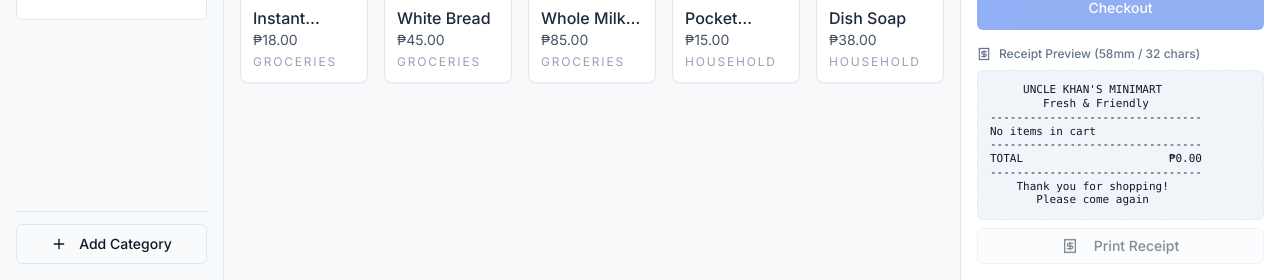
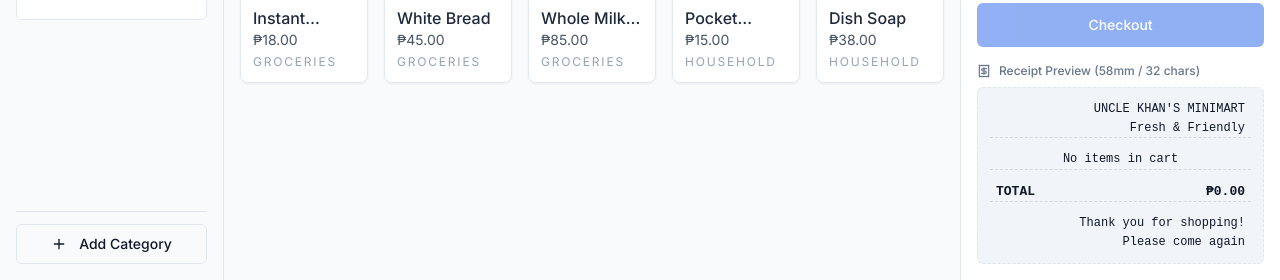
Before and after one commit to khankhanyb28-source/unclekhan-minimart-pos, a Next.js app: page / in a window 1280 px wide. Shown: the part 520-800 px from the top of the page. Built offline with nearby package versions, Linux system fonts and the light colour scheme; no server answers; the database is empty.

Commit message:
chore: improve receipt printing and preview; remove UI print buttons; structured preview component

```diff
--- a/app/checkout/page.tsx
+++ b/app/checkout/page.tsx
@@ -35,7 +35,7 @@ export default function CheckoutPage() {
       receiptNumber,
       timestamp,
     }).join("\n")
-    printReceipt(receiptText)
+    printReceipt(receiptText, { suppressFallbackToast: true })
     router.push("/success")
   }
 
--- a/app/components/cart-sidebar.tsx
+++ b/app/components/cart-sidebar.tsx
@@ -7,6 +7,7 @@ import { cn } from "@/lib/utils"
 import { useCart } from "../context/cart-context"
 import { buildReceiptLines } from "../lib/receipt"
 import { printReceipt } from "../lib/print-receipt"
+import ReceiptPreview from "./receipt-preview"
 
 export default function CartSidebar() {
   const { cart, removeFromCart, updateQuantity, cartTotal, itemCount, cartFlash, openCheckout, clearCart } = useCart()
@@ -128,20 +129,9 @@ export default function CartSidebar() {
             <Receipt className="h-3.5 w-3.5" />
             Receipt Preview (58mm / 32 chars)
           </div>
-          <pre className="max-h-48 overflow-auto whitespace-pre rounded-md border border-dashed bg-muted p-3 font-mono text-[11px] leading-tight text-foreground">
-            {receiptText}
-          </pre>
-          <Button
-            type="button"
-            variant="outline"
-            size="sm"
-            className="mt-2 w-full"
-            disabled={cart.length === 0}
-            onClick={handlePrintPreview}
-          >
-            <Receipt className="mr-2 h-3.5 w-3.5" />
-            Print Receipt
-          </Button>
+          <div className="max-h-48 overflow-auto rounded-md border border-dashed bg-muted p-3 text-foreground">
+            <ReceiptPreview lines={receiptLines} />
+          </div>
         </div>
       </div>
     </div>
--- a/app/components/checkout-dialog.tsx
+++ b/app/components/checkout-dialog.tsx
@@ -20,6 +20,7 @@ import { cn } from "@/lib/utils"
 import { useCart } from "../context/cart-context"
 import { buildReceiptLines } from "../lib/receipt"
 import { printReceipt } from "../lib/print-receipt"
+import ReceiptPreview from "./receipt-preview"
 import { createReceiptNumber, saveTransaction } from "../lib/transaction"
 
 const QUICK_CASH = [20, 50, 100, 200, 500, 1000]
@@ -75,7 +76,7 @@ export default function CheckoutDialog() {
       receiptNumber,
       timestamp,
     })
-    printReceipt(receiptText)
+    printReceipt(receiptText, { suppressFallbackToast: true })
     const changeMsg = isCash && changeDue > 0 ? ` Change due: ₱${changeDue.toFixed(2)}.` : ""
     toast.success("Transaction complete", {
       description: `Receipt sent to printer via ${paymentLabel}.${changeMsg}`,
@@ -204,25 +205,24 @@ export default function CheckoutDialog() {
               <ReceiptIcon className="h-4 w-4" />
               Receipt Preview (58mm / 32 chars)
             </div>
-            <pre className="flex-1 overflow-auto whitespace-pre rounded-md border border-dashed border-slate-300 bg-white p-4 font-mono text-[11px] leading-tight text-slate-800 print-hidden">
-              {receiptText}
-            </pre>
+            <div className="flex-1 overflow-auto rounded-md border border-dashed border-slate-300 bg-white p-4 text-slate-800 print-hidden">
+              <ReceiptPreview lines={buildReceiptLines(cart, cartTotal, {
+                paymentLabel,
+                cashReceived: isCash ? received : undefined,
+                changeDue: changeDue >= 0 ? changeDue : undefined,
+                receiptNumber,
+                timestamp: new Date().toLocaleString(),
+              })} />
+            </div>
             <div className="mt-4 flex flex-col gap-2 print-hidden">
-              <Button
-                type="button"
-                variant="outline"
-                className="w-full"
-                disabled={cart.length === 0}
-                onClick={handlePrintOnly}
-              >
-                <ReceiptIcon className="mr-2 h-4 w-4" />
-                Print Receipt
-              </Button>
               <Button
                 className="w-full bg-blue-600 text-white hover:bg-blue-700"
                 size="lg"
                 disabled={!canConfirm}
-                onClick={handleConfirm}
+                onClick={() => {
+                  // suppress fallback toast because printing is part of the confirmed flow
+                  handleConfirm()
+                }}
               >
                 <CheckCircle2 className="mr-2 h-4 w-4" />
                 Confirm &amp; Complete
--- /dev/null
+++ b/app/components/receipt-preview.tsx
@@ -0,0 +1,39 @@
+"use client"
+
+import React from "react"
+
+type Props = {
+  lines: string[]
+}
+
+export default function ReceiptPreview({ lines }: Props) {
+  return (
+    <div className="receipt-preview thermal-receipt">
+      {lines.map((line, idx) => {
+        if (/^[-]{3,}$/.test(line.trim())) {
+          return (
+            <div key={idx} className="receipt-line divider">
+              {/* empty divider */}
+            </div>
+          )
+        }
+
+        const match = line.match(/^(.*?)\s{2,}(.*?)$/)
+        if (match) {
+          return (
+            <div key={idx} className={`receipt-line ${/^\s*TOTAL\b|^\s*CHANGE\b|^\s*PAYMENT\b/i.test(match[1]) ? "total" : ""}`}>
+              <span className="left">{match[1]}</span>
+              <span className="right">{match[2]}</span>
+            </div>
+          )
+        }
+
+        return (
+          <div key={idx} className={`receipt-line ${line.trim().length <= 32 ? "center" : ""}`}>
+            {line}
+          </div>
+        )
+      })}
+    </div>
+  )
+}
--- a/app/globals.css
+++ b/app/globals.css
@@ -147,6 +147,45 @@
     color: black;
   }
 
+  /* Structured receipt lines for better alignment */
+  .thermal-receipt .receipt-line {
+    display: flex;
+    justify-content: space-between;
+    align-items: center;
+    font-family: "Courier New", Courier, monospace;
+    font-size: 9pt;
+    line-height: 1.2;
+    padding: 0.5mm 2mm;
+    color: black;
+    word-break: break-word;
+  }
+
+  .thermal-receipt .receipt-line.center {
+    justify-content: center;
+    text-align: center;
+  }
+
+  .thermal-receipt .receipt-line.divider {
+    border-top: 1px dashed #000;
+    padding: 1mm 2mm;
+  }
+
+  .thermal-receipt .receipt-line .left {
+    flex: 1 1 auto;
+    text-align: left;
+  }
+
+  .thermal-receipt .receipt-line .right {
+    flex: 0 0 auto;
+    text-align: right;
+    margin-left: 6px;
+  }
+
+  .thermal-receipt .receipt-line.total {
+    font-weight: 700;
+    font-size: 10pt;
+  }
+
   .print-hidden {
     display: none !important;
   }
@@ -173,3 +212,46 @@
     font-size: 10pt;
   }
 }
+
+/* Screen preview styles for receipt preview (non-print) */
+.receipt-preview {
+  background: transparent;
+}
+
+.receipt-preview .receipt-line {
+  display: flex;
+  justify-content: space-between;
+  align-items: center;
+  font-family: "Courier New", Courier, monospace;
+  font-size: 12px;
+  line-height: 1.2;
+  padding: 2px 6px;
+  color: inherit;
+  word-break: break-word;
+}
+
+.receipt-preview .receipt-line.center {
+  justify-content: center;
+  text-align: center;
+}
+
+.receipt-preview .receipt-line.divider {
+  border-top: 1px dashed rgba(0,0,0,0.12);
+  padding: 6px 0;
+}
+
+.receipt-preview .receipt-line .left {
+  flex: 1 1 auto;
+  text-align: left;
+}
+
+.receipt-preview .receipt-line .right {
+  flex: 0 0 auto;
+  text-align: right;
+  margin-left: 6px;
+}
+
+.receipt-preview .receipt-line.total {
+  font-weight: 700;
+  font-size: 13px;
+}
--- a/app/lib/print-receipt.ts
+++ b/app/lib/print-receipt.ts
@@ -1,22 +1,27 @@
 import { toast } from "sonner"
 import { isLocalPrinterServiceSupported, printViaLocalService } from "./printer-service"
 
+export interface PrintOptions {
+  suppressFallbackToast?: boolean
+}
+
 /**
  * Try to send the receipt directly to a local printer service.
- * If the service is missing or returns an error, fall back to browser print.
+ * If the service is missing or returns an error, fall back to structured browser print.
  */
-export async function printReceipt(receiptText: string) {
+export async function printReceipt(receiptText: string, options?: PrintOptions) {
   if (isLocalPrinterServiceSupported()) {
     try {
       await printViaLocalService(receiptText)
-      toast.success("Receipt sent to local printer")
+      if (!options?.suppressFallbackToast) toast.success("Receipt sent to local printer")
       return
     } catch (error) {
       console.error("Local printer service failed:", error)
-      toast.error("Local printer unavailable. Falling back to browser print.")
+      if (!options?.suppressFallbackToast) toast.error("Local printer unavailable. Falling back to browser print.")
     }
   }
 
+  // Browser print fallback — build structured HTML for better alignment
   const existing = document.getElementById("thermal-receipt-print")
   existing?.remove()
 
@@ -25,9 +30,40 @@ export async function printReceipt(receiptText: string) {
   container.className = "print-receipt thermal-receipt"
   container.setAttribute("aria-hidden", "true")
 
-  const pre = document.createElement("pre")
-  pre.textContent = receiptText
-  container.appendChild(pre)
+  const lines = receiptText.split(/\r?\n/)
+  for (const line of lines) {
+    const el = document.createElement("div")
+    el.className = "receipt-line"
+
+    // Divider lines made of repeated '-' characters
+    if (/^[-]{3,}$/.test(line.trim())) {
+      el.classList.add("divider")
+      container.appendChild(el)
+      continue
+    }
+
+    // If the line contains two or more spaces, assume left/right columns
+    const match = line.match(/^(.*?)\s{2,}(.*?)$/)
+    if (match) {
+      const left = document.createElement("span")
+      left.className = "left"
+      left.textContent = match[1]
+      const right = document.createElement("span")
+      right.className = "right"
+      right.textContent = match[2]
+      el.appendChild(left)
+      el.appendChild(right)
+      // Mark totals for stronger emphasis
+      if (/^\s*TOTAL\b|^\s*CHANGE\b|^\s*PAYMENT\b/i.test(match[1])) el.classList.add("total")
+    } else {
+      // Center short lines (titles) if short enough
+      if (line.trim().length <= 32) el.classList.add("center")
+      el.textContent = line
+    }
+
+    container.appendChild(el)
+  }
+
   document.body.appendChild(container)
 
   const cleanup = () => container.remove()
--- a/app/success/page.tsx
+++ b/app/success/page.tsx
@@ -8,6 +8,7 @@ import { Button } from "@/components/ui/button"
 import { useCart } from "../context/cart-context"
 import { buildReceiptLines } from "../lib/receipt"
 import { printReceipt } from "../lib/print-receipt"
+import ReceiptPreview from "../components/receipt-preview"
 import { clearTransaction, loadTransaction, type CompletedTransaction } from "../lib/transaction"
 
 export default function SuccessPage() {
@@ -28,7 +29,7 @@ export default function SuccessPage() {
     }
   }, [displayItems.length, router])
 
-  const receiptText = useMemo(
+  const receiptLines = useMemo(
     () =>
       buildReceiptLines(displayItems, displayTotal, {
         paymentLabel: transaction?.paymentLabel,
@@ -36,9 +37,11 @@ export default function SuccessPage() {
         changeDue: transaction?.changeDue,
         receiptNumber: transaction?.receiptNumber,
         timestamp: transaction?.timestamp ?? new Date().toLocaleString(),
-      }).join("\n"),
+      }),
     [displayItems, displayTotal, transaction],
   )
+
+  const receiptText = receiptLines.join("\n")
 
   const handleBackToPOS = () => {
     clearCart()
@@ -47,7 +50,7 @@ export default function SuccessPage() {
   }
 
   const handlePrint = () => {
-    printReceipt(receiptText)
+    printReceipt(receiptText, { suppressFallbackToast: true })
   }
 
   if (displayItems.length === 0) {
@@ -66,13 +69,11 @@ export default function SuccessPage() {
         <h1 className="mb-2 text-center text-2xl font-bold">Payment Successful</h1>
         <p className="mb-6 text-center text-muted-foreground">Thank you for your purchase!</p>
 
-        <pre className="whitespace-pre font-mono text-[11px] leading-tight text-slate-800">{receiptText}</pre>
+        <div className="whitespace-pre font-mono text-[11px] leading-tight text-slate-800">
+          <ReceiptPreview lines={receiptLines} />
+        </div>
 
         <div className="mt-6 flex flex-col gap-3 print:hidden">
-          <Button onClick={handlePrint} variant="outline" className="w-full">
-            <Printer className="mr-2 h-4 w-4" />
-            Print Receipt
-          </Button>
           <Button onClick={handleBackToPOS} className="w-full">
             Go Back to POS
           </Button>
```
